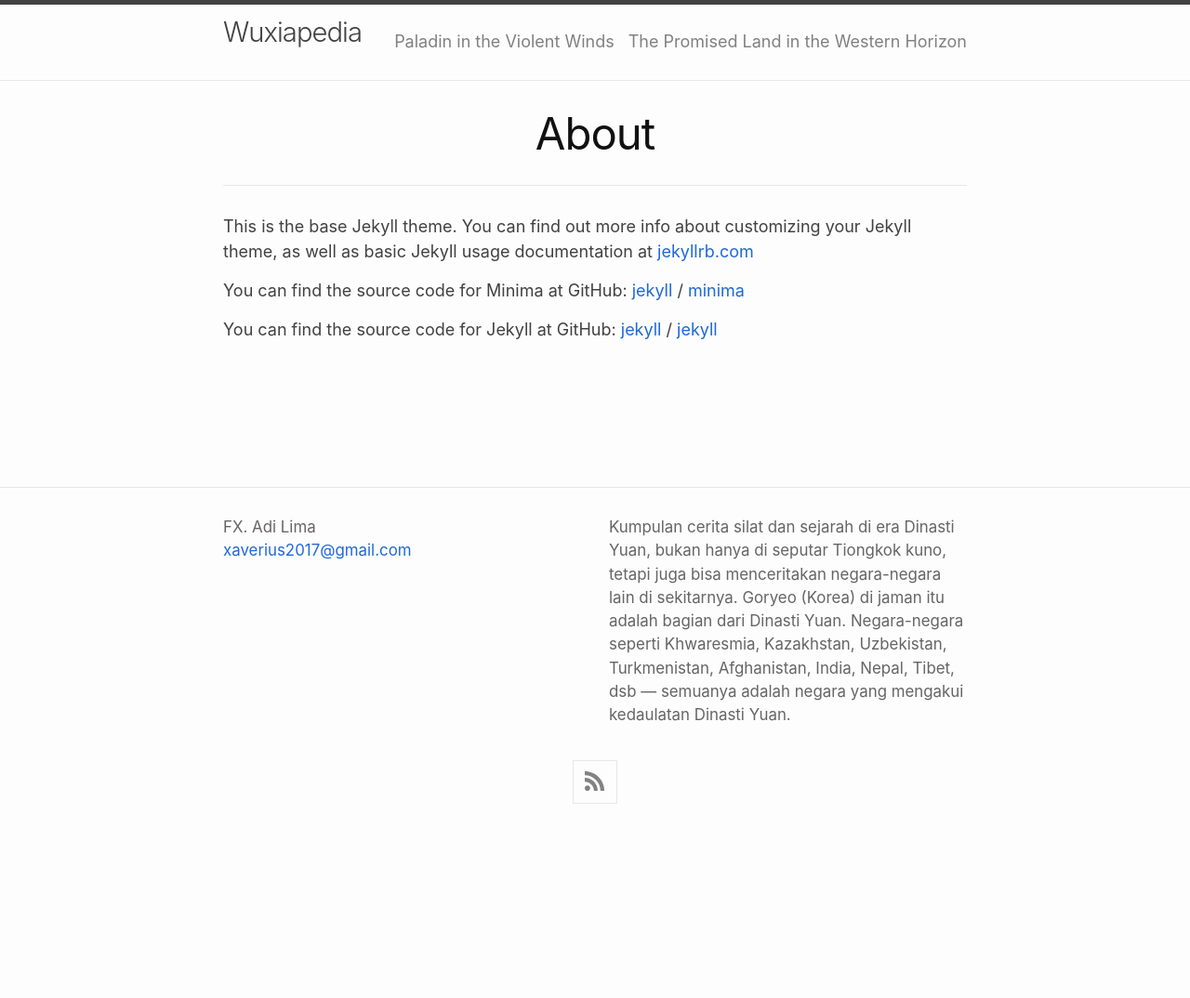
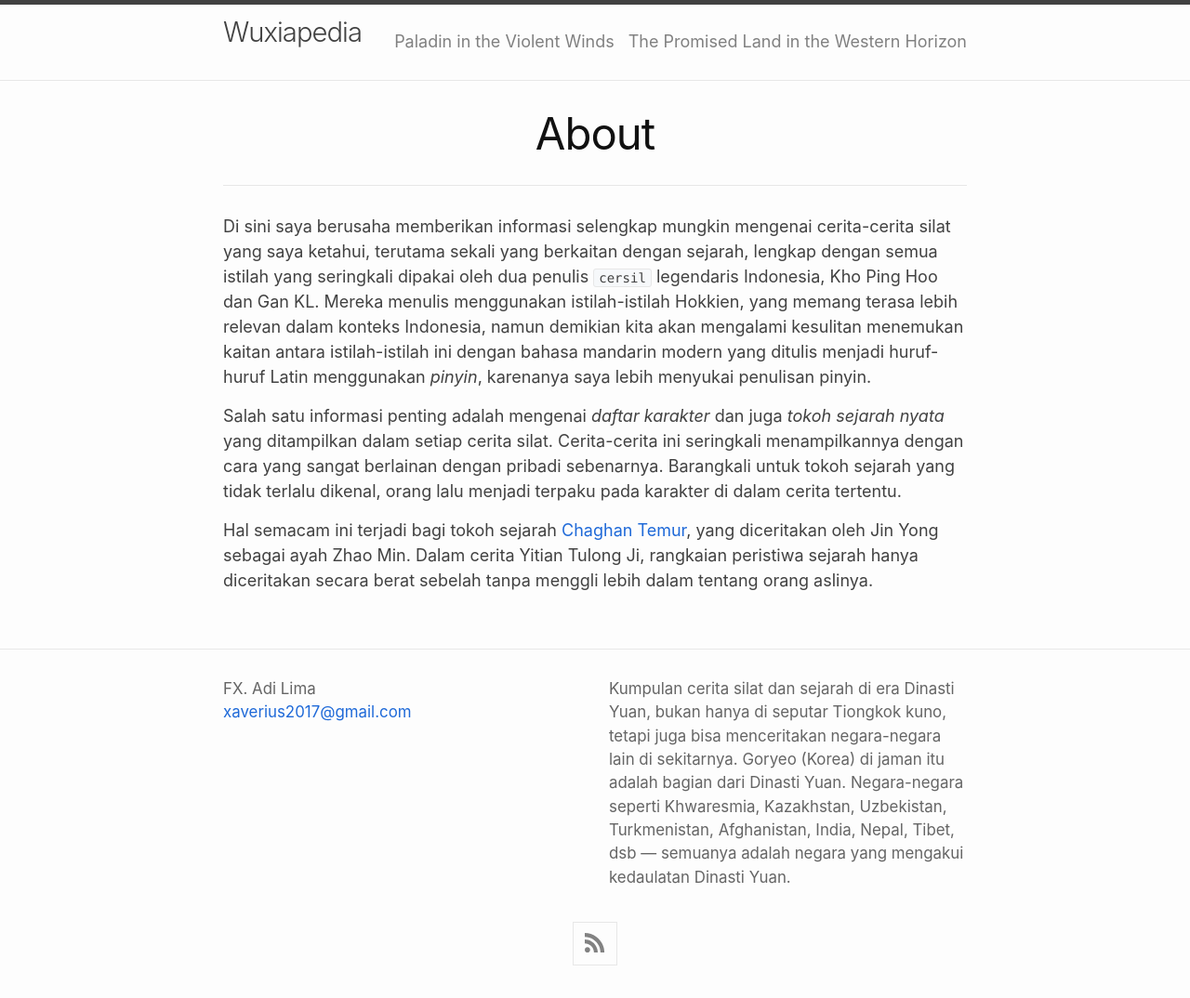
Before and after one commit to fxadilima/wuxia-pedia, a Jekyll site: the page built from about.md, in a window 1280 px wide. Shown: the whole page at 93% size. Built offline with Jekyll 4.4.1, drawn with Linux system fonts in a browser that asks for light colours; before the commit the page ends 900 px from its top, so only the background shows below that.

```diff
--- a/about.md
+++ b/about.md
@@ -4,15 +4,8 @@ title: About
 permalink: /about/
 ---
 
-This is the base Jekyll theme. You can find out more info about customizing your Jekyll theme, as well as basic Jekyll usage documentation at [jekyllrb.com](https://jekyllrb.com/)
+Di sini saya berusaha memberikan informasi selengkap mungkin mengenai cerita-cerita silat yang saya ketahui, terutama sekali yang berkaitan dengan sejarah, lengkap dengan semua istilah yang seringkali dipakai oleh dua penulis `cersil` legendaris Indonesia, Kho Ping Hoo dan Gan KL. Mereka menulis menggunakan istilah-istilah Hokkien, yang memang terasa lebih relevan dalam konteks Indonesia, namun demikian kita akan mengalami kesulitan menemukan kaitan antara istilah-istilah ini dengan bahasa mandarin modern yang ditulis menjadi huruf-huruf Latin menggunakan *pinyin*, karenanya saya lebih menyukai penulisan pinyin.
 
-You can find the source code for Minima at GitHub:
-[jekyll][jekyll-organization] /
-[minima](https://github.com/jekyll/minima)
+Salah satu informasi penting adalah mengenai *daftar karakter* dan juga *tokoh sejarah nyata* yang ditampilkan dalam setiap cerita silat. Cerita-cerita ini seringkali menampilkannya dengan cara yang sangat berlainan dengan pribadi sebenarnya. Barangkali untuk tokoh sejarah yang tidak terlalu dikenal, orang lalu menjadi terpaku pada karakter di dalam cerita tertentu.
 
-You can find the source code for Jekyll at GitHub:
-[jekyll][jekyll-organization] /
-[jekyll](https://github.com/jekyll/jekyll)
-
-
-[jekyll-organization]: https://github.com/jekyll
+Hal semacam ini terjadi bagi tokoh sejarah [Chaghan Temur](/wuxia-pedia/characters/yuan/chaghan-temur/ "Baca selengkapnya entang Chaghan Temur dalam sejarah..."), yang diceritakan oleh Jin Yong sebagai ayah Zhao Min. Dalam cerita Yitian Tulong Ji, rangkaian peristiwa sejarah hanya diceritakan secara berat sebelah tanpa menggli lebih dalam tentang orang aslinya.
```
Also changed, not shown: _posts/2025-07-02-about-wuxiapedia.md (+4 -4 lines), 7 other files.
